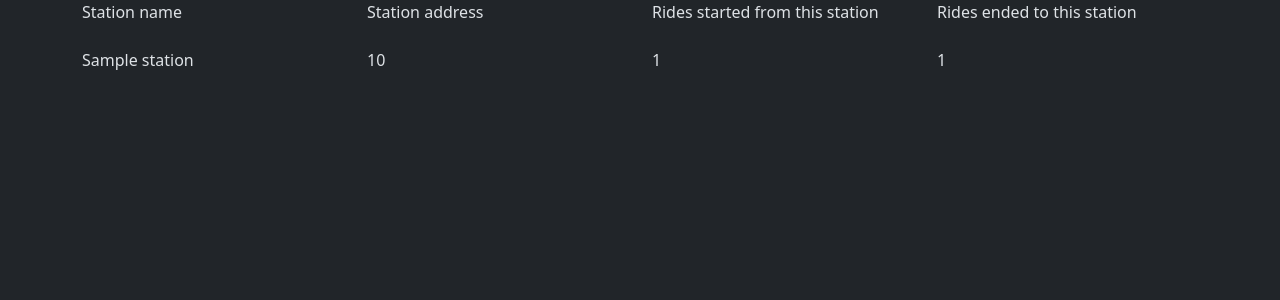
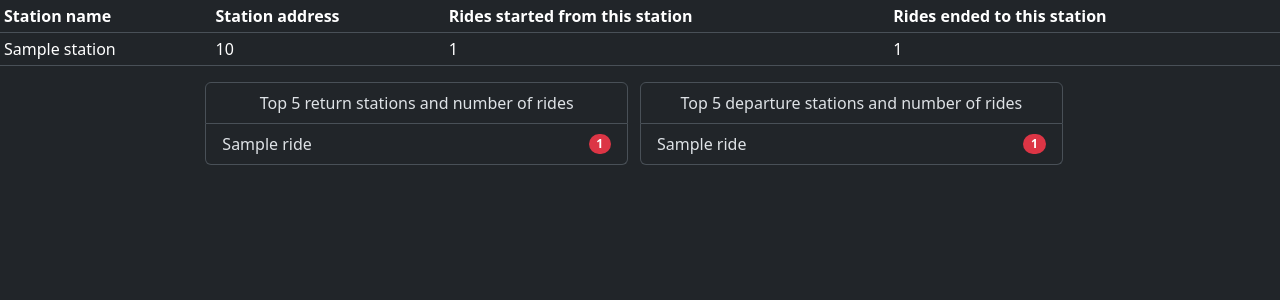
Before and after one commit to PlayJeri/dev-academy-2023-exercise, a Flask app: page /station/1 in a window 1280 px wide. Shown: the top 300 px of the page. Run offline with Flask 3, Linux system fonts and the light colour scheme; tables that the repository leaves empty hold one stand-in row (values such as "Sample post").

Commit message:
top5 stations to station template

```diff
--- a/bike_app/routes.py
+++ b/bike_app/routes.py
@@ -1,6 +1,7 @@
 from flask import Blueprint, render_template, redirect, url_for, request, flash
 from .extensions import db
 from .models import Rides, Stations
+from sqlalchemy import desc
 
 
 views = Blueprint('views', __name__)
@@ -40,8 +41,32 @@ def station(station_id):
     station = Stations.query.filter_by(id=station_id).first()
     started_rides = Rides.query.filter_by(departure_station_id=station_id).count()
     ended_rides = Rides.query.filter_by(return_station_id=station_id).count()
+    top5_return_stations = (
+    Rides.query
+    .with_entities(Rides.return_station_name, db.func.count(Rides.return_station_id).label('count'))
+    .filter(Rides.departure_station_id == station_id)
+    .group_by(Rides.return_station_id)
+    .order_by(desc('count'))
+    .limit(5)
+    .all()
+)
+    top5_departure_stations = (
+        Rides.query
+        .with_entities(Rides.departure_station_name, db.func.count(Rides.departure_station_id).label('count'))
+        .filter(Rides.return_station_id == station_id)
+        .group_by(Rides.departure_station_id)
+        .order_by(desc('count'))
+        .limit(5)
+        .all()
+    )
 
-    return render_template('station.html', station=station, started_rides=started_rides, ended_rides=ended_rides)
+    return render_template(
+        'station.html',
+        station=station,
+        started_rides=started_rides,
+        ended_rides=ended_rides,
+        top5_returns=top5_return_stations,
+        top5_departures=top5_departure_stations)
 
 
 @views.route('/search', methods=['POST'])
--- a/bike_app/templates/station.html
+++ b/bike_app/templates/station.html
@@ -3,22 +3,46 @@
 {% block title %}All Rides{% endblock %}
 
 {% block content %}
-    <div class="container">
+        <table class="table table-sm">
+            <thead>
+              <tr>
+                <th scope="col">Station name</th>
+                <th scope="col">Station address</th>
+                <th scope="col">Rides started from this station</th>
+                <th scope="col">Rides ended to this station</th>
+              </tr>
+            </thead>
+            <tbody>
+              <tr>
+                <td>{{ station.station_name_finnish }}</td>
+                <td>{{ station.capacity }}</td>
+                <td>{{ started_rides }}</td>
+                <td>{{ ended_rides }}</td>
+              </tr>
+            </tbody>
+          </table>
 
-        <div class="row">
-            <div class="col">Station name</div>
-            <div class="col">Station address</div>
-            <div class="col">Rides started from this station</div>
-            <div class="col">Rides ended to this station</div>
-        </div>
+          <div class="row justify-content-center align-items-center">
+              <ul class="list-group col-4">
+                  <li class="list-group-item d-flex justify-content-center align-items-center">Top 5 return stations and number of rides</li>
+                  {% for top_return_station in top5_returns %}
+                  <li class="list-group-item d-flex justify-content-between align-items-center">
+                      {{ top_return_station[0] }}
+                      <span class="badge bg-danger rounded-pill">{{ top_return_station[1] }}</span>
+                    </li>
+                    {% endfor %}
+                </ul>
+                <ul class="list-group col-4">
+                    <li class="list-group-item d-flex justify-content-center align-items-center">Top 5 departure stations and number of rides</li>
+                    {% for top_departure_station in top5_departures %}
+                    <li class="list-group-item d-flex justify-content-between align-items-center">
+                        {{ top_departure_station[0] }}
+                        <span class="badge bg-danger rounded-pill">{{ top_departure_station[1] }}</span>
+                      </li>
+                      {% endfor %}
+                  </ul>
+            </div>
 
-        <br>
-        <div class="row">
-            <div class="col">{{ station.station_name_finnish }}</div>
-            <div class="col">{{ station.capacity }}</div>
-            <div class="col">{{ started_rides }}</div>
-            <div class="col">{{ ended_rides }}</div>
-        </div>
 
     </div>
 {% endblock %}
```
Also changed, not shown: bike_app/templates/rides.html (+4 -4 lines), bike_app/templates/stations.html (+22 -21 lines).
